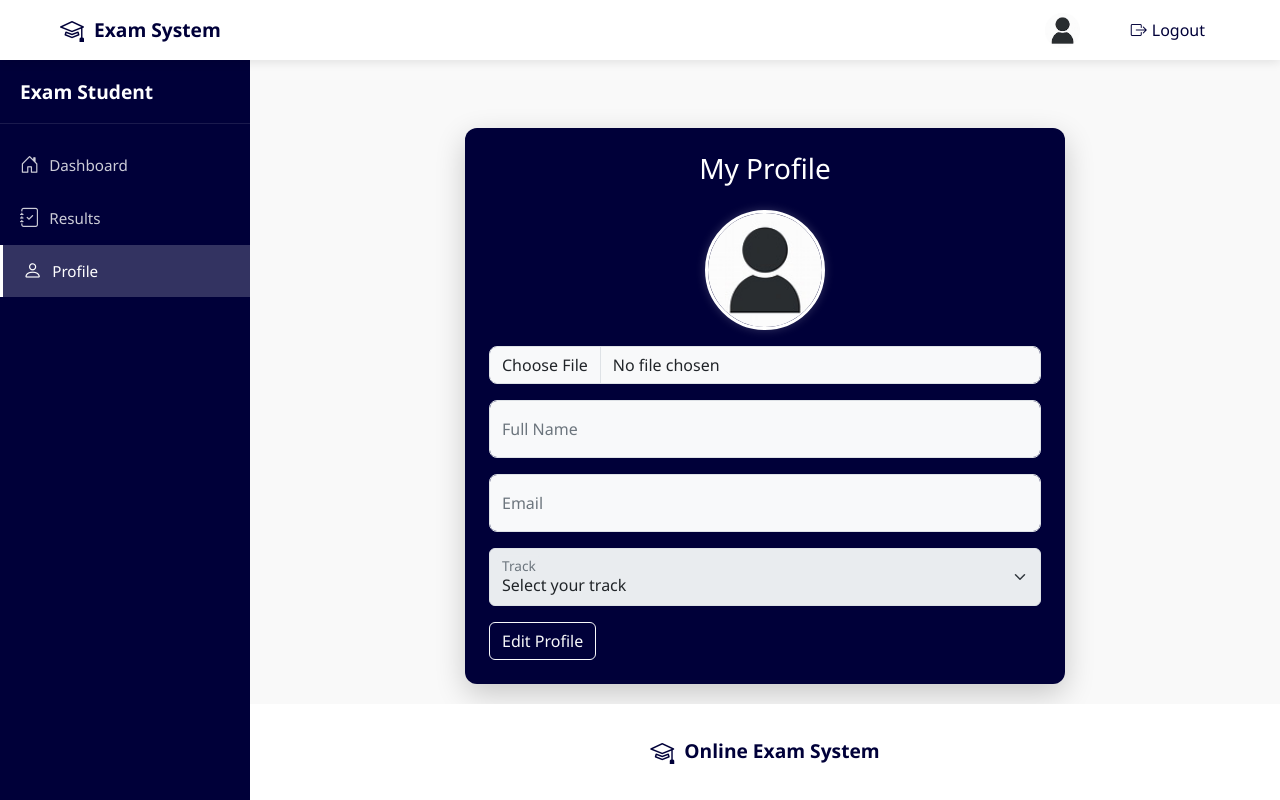
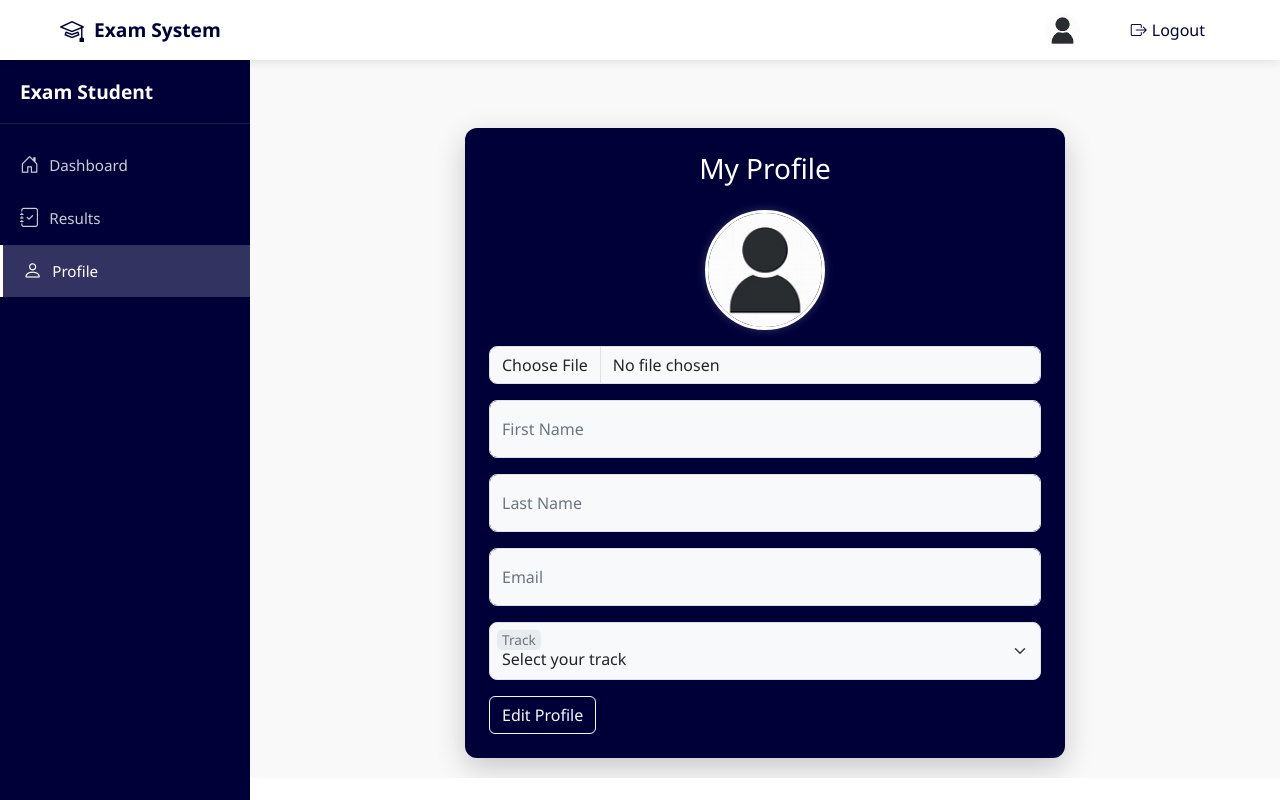
Before and after one commit to EmanAboghaba/Angular-Project, an Angular app: page /student/profile in a window 1280 px wide. Shown: the top 800 px of the page. Built offline with nearby package versions, Linux system fonts and the light colour scheme.

Commit message:
update profile

```diff
--- a/src/app/components/student/profile/profile.component.css
+++ b/src/app/components/student/profile/profile.component.css
@@ -21,12 +21,14 @@
   box-shadow: 0 0 10px rgba(255, 255, 255, 0.2);
 }
 
-.form-control {
+.form-control,
+.form-select {
   border-radius: 8px;
   background-color: #f8f9fa;
 }
 
-.form-control:focus {
+.form-control:focus,
+.form-select:focus {
   border-color: var(--accent-color);
   box-shadow: 0 0 0 0.2rem rgba(76, 111, 255, 0.25);
 }
--- a/src/app/components/student/profile/profile.component.html
+++ b/src/app/components/student/profile/profile.component.html
@@ -20,12 +20,25 @@
     <div class="form-floating mb-3">
       <input
         type="text"
-        id="name"
+        id="firstName"
         class="form-control"
-        placeholder="Full Name"
-        formControlName="name"
+        placeholder="First Name"
+        formControlName="firstName"
+        [disabled]="!isEditMode"
       />
-      <label for="name">Full Name</label>
+      <label for="firstName">First Name</label>
+    </div>
+
+    <div class="form-floating mb-3">
+      <input
+        type="text"
+        id="lastName"
+        class="form-control"
+        placeholder="Last Name"
+        formControlName="lastName"
+        [disabled]="!isEditMode"
+      />
+      <label for="lastName">Last Name</label>
     </div>
 
     <div class="form-floating mb-3">
@@ -35,11 +48,19 @@
         class="form-control"
         placeholder="Email"
         formControlName="email"
+                [disabled]="!isEditMode"
+
       />
       <label for="email">Email</label>
     </div>
+
     <div class="form-floating mb-3">
-  <select id="major" class="form-select" formControlName="major" [disabled]="!isEditMode">
+      <select
+        id="major"
+        class="form-select"
+        formControlName="major"
+        [disabled]="!isEditMode"
+      >
         <option value="" disabled>Select your track</option>
         <option value="mern">MERN Track</option>
         <option value="python">Python Track</option>
--- a/src/app/components/student/profile/profile.component.ts
+++ b/src/app/components/student/profile/profile.component.ts
@@ -2,6 +2,7 @@
 import { FormBuilder, FormGroup, Validators, ReactiveFormsModule } from '@angular/forms';
 import { CommonModule } from '@angular/common';
 import { AuthService } from '../../../services/auth.service';
+
 @Component({
   selector: 'app-profile',
   standalone: true,
@@ -10,25 +11,22 @@
   styleUrls: ['./profile.component.css']
 })
 export class ProfileComponent {
-  defaultImage = 'default-avatar.png';
-  previewImage: string | null = null;
   profileForm: FormGroup;
   isEditMode = false;
+  previewImage: string | ArrayBuffer | null = null;
+  defaultImage = 'default-avatar.png';
 
-  constructor(
-    private fb: FormBuilder,
-    private authService: AuthService
-  ) {
-    const userData = this.authService.getUserData();
-
-    this.previewImage = userData?.image || this.defaultImage;
+  constructor(private fb: FormBuilder, private authService: AuthService) {
+    const user = this.authService.getUserData();
 
     this.profileForm = this.fb.group({
-  name: [userData?.name || '', Validators.required],
-  email: [userData?.email || '', [Validators.required, Validators.email]],
-  major: [userData?.major || '', Validators.required]
+      firstName: [user?.name?.split(' ')[0] || '', Validators.required],
+      lastName: [user?.name?.split(' ')[1] || '', Validators.required],
+      email: [user?.email || '', [Validators.required, Validators.email]],
+      major: [user?.major || '', Validators.required],
     });
 
+    // Disable form by default
     this.profileForm.disable();
   }
 
@@ -41,13 +39,11 @@
     if (this.profileForm.valid) {
       const userData = {
         ...this.authService.getUserData(),
-  name: this.profileForm.value.name,
+        name: `${this.profileForm.value.firstName} ${this.profileForm.value.lastName}`,
         email: this.profileForm.value.email,
         major: this.profileForm.value.major,
         image: this.previewImage
       };
-
-this.authService.login(userData);
 
       this.authService.login(userData);
       this.toggleEdit();
```
Lines whose indentation alone changed are shown as unchanged.
